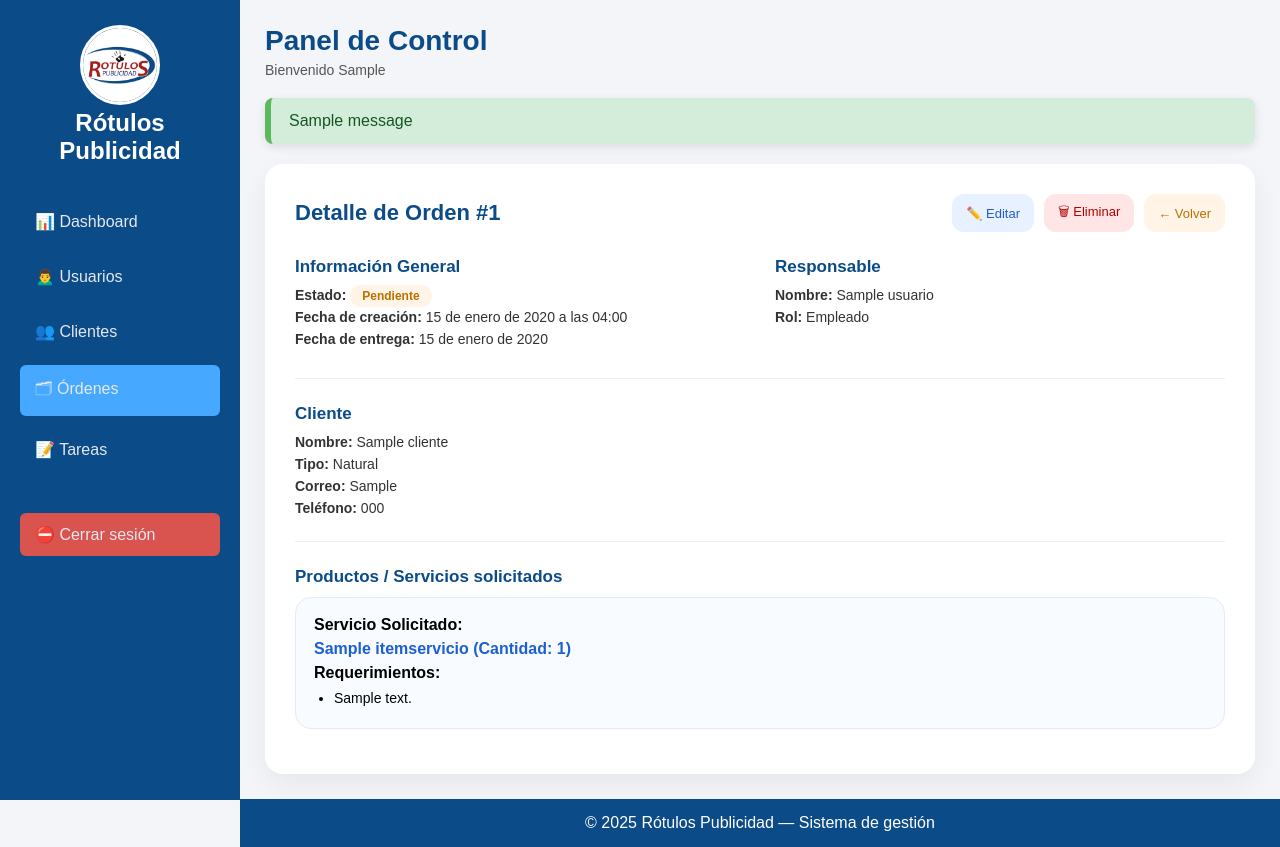
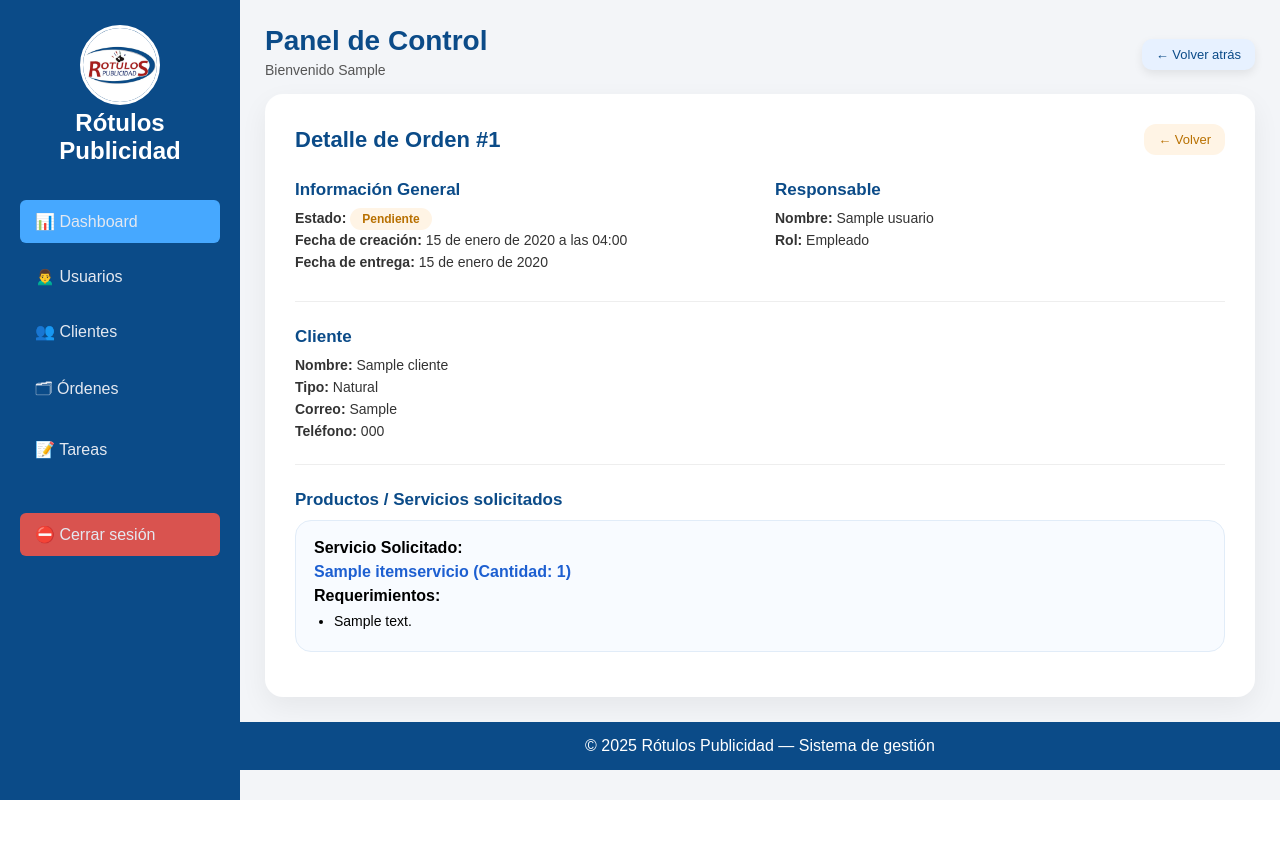
Before and after one commit to tnarvaez006-del/Rpublix, a Django app: page /ordenes/1/ in a window 1280 px wide. After the commit the page ends 800 px from the top, so only its background shows below. Run offline with Django 5.2, Linux system fonts and the light colour scheme; a user stored in the database is signed in; tables that the repository leaves empty hold one stand-in row (values such as "Sample post"); one stand-in notice (Sample message) is shown.

Commit message:
jbhsjufdsofoi

```diff
--- a/appR/static/appR/css/dashboard.css
+++ b/appR/static/appR/css/dashboard.css
@@ -5,7 +5,6 @@
     --rojo: #d9534f;
     --verde: #5cb85c;
     --amarillo: #f0ad4e;
-    --info: #17a2b8;
     --sombra: 0 3px 10px rgba(0,0,0,.1);
     --radio: 14px;
     --trans: .3s ease;
@@ -23,7 +22,8 @@ body {
     min-height: 100vh;
 }
 
-/* SIDEBAR */
+/* ================= SIDEBAR ================= */
+
 .sidebar {
     width: 240px;
     position: fixed;
@@ -71,7 +71,8 @@ body {
     background: var(--rojo);
 }
 
-/* MAIN */
+/* ================= MAIN ================= */
+
 .main {
     margin-left: 240px;
     padding: 25px;
@@ -88,50 +89,39 @@ body {
     color: #555;
 }
 
-/* MENSAJES */
-.messages-container{
-    margin: 20px 0;
+/* ===== HEADER TOP (BOTÓN A LA DERECHA) ===== */
+
+.header-top {
+    display: flex;
+    align-items: center;
+    margin-bottom: 10px;
 }
 
-.alert{
-    padding: 14px 18px;
-    border-radius: 8px;
-    margin-bottom: 12px;
-    font-weight: 500;
-    box-shadow: var(--sombra);
-    animation: fadeIn .4s ease;
+.title-box {
+    display: flex;
+    flex-direction: column;
 }
 
-.alert.success{
-    background: #d4edda;
-    color: #155724;
-    border-left: 6px solid var(--verde);
+.btn-back {
+    margin-left: auto;
+    background: #e7f1ff;
+    color: #0B4B88;
+    border: none;
+    padding: 8px 14px;
+    border-radius: 10px;
+    font-size: 13px;
+    cursor: pointer;
+    transition: .25s;
+    box-shadow: 0 4px 10px rgba(0,0,0,.08);
 }
 
-.alert.error{
-    background: #f8d7da;
-    color: #721c24;
-    border-left: 6px solid var(--rojo);
+.btn-back:hover {
+    transform: translateY(-2px);
+    background: #d6e8ff;
 }
 
-.alert.warning{
-    background: #fff3cd;
-    color: #856404;
-    border-left: 6px solid var(--amarillo);
-}
+/* ================= BOTÓN HAMBURGUESA ================= */
 
-.alert.info{
-    background: #d1ecf1;
-    color: #0c5460;
-    border-left: 6px solid var(--info);
-}
-
-@keyframes fadeIn{
-    from{opacity:0; transform: translateY(-6px);}
-    to{opacity:1; transform: translateY(0);}
-}
-
-/* BOTÓN */
 .menu-toggle {
     display: none;
     position: fixed;
@@ -147,7 +137,8 @@ body {
     z-index: 1100;
 }
 
-/* OVERLAY */
+/* ================= OVERLAY ================= */
+
 .overlay {
     display: none;
     position: fixed;
@@ -156,7 +147,8 @@ body {
     z-index: 900;
 }
 
-/* FOOTER */
+/* ================= FOOTER ================= */
+
 .footer {
     margin-left: 240px;
     background: var(--azul);
@@ -166,7 +158,8 @@ body {
     transition: var(--trans);
 }
 
-/* RESPONSIVE */
+/* ================= RESPONSIVE ================= */
+
 @media (max-width: 900px) {
 
     .menu-toggle {
--- a/appR/templates/appR/dashboard_P.html
+++ b/appR/templates/appR/dashboard_P.html
@@ -1,11 +1,11 @@
 {% load static %}
 <!DOCTYPE html>
 <html lang="es">
-
 <head>
     <meta charset="UTF-8">
     <meta name="viewport" content="width=device-width, initial-scale=1.0">
     <title>Dashboard | Rótulos Publicidad</title>
+
     <link rel="stylesheet" href="{% static 'appR/css/dashboard.css' %}">
     {% block extra_css %}{% endblock %}
 </head>
@@ -21,33 +21,12 @@
     </div>
 
     <nav class="menu">
-
-            <a href="{% url 'inicio' %}" class="{% if request.resolver_match.url_name == 'inicio' %}active{% endif %}">
-                📊 Dashboard
-            </a>
-
-            <a href="{% url 'list' %}"
-                class="{% if request.resolver_match.url_name == 'list' or request.resolver_match.url_name == 'editar_usuario' or request.resolver_match.url_name == 'agregar_usuario' or request.resolver_match.url_name == 'deshabilitar_usuario' or request.resolver_match.url_name == 'habilitar_usuario' or request.resolver_match.url_name == 'eliminar_usuario' %}active{% endif %}">
-                🙍‍♂️ Usuarios
-            </a>
-
-            <a href="{% url 'clientes_list' %}"
-                class="{% if request.resolver_match.url_name == 'clientes_list' or request.resolver_match.url_name == 'cliente_agregar' or request.resolver_match.url_name == 'cliente_editar' %}active{% endif %}">
-                👥 Clientes
-            </a>
-
-            <a href="{% url 'ordenes_list' %}"
-                class="{% if request.resolver_match.url_name == 'ordenes_list' or request.resolver_match.url_name == 'orden_create' or request.resolver_match.url_name == 'orden_detail' or request.resolver_match.url_name == 'orden_edit' or request.resolver_match.url_name == 'orden_delete' or request.resolver_match.url_name == 'orden_revision' %}active{% endif %}">
-                🗂 Órdenes
-            </a>
-
-            <a href="{% url 'mis_tareas' %}"
-                class="{% if request.resolver_match.url_name == 'mis_tareas' or request.resolver_match.url_name == 'completar_tarea' or request.resolver_match.url_name == 'eliminar_tarea' %}active{% endif %}">
-                📝 Tareas
-            </a>
-
+        <a href="{% url 'inicio' %}" class="active">📊 Dashboard</a>
+        <a href="{% url 'list' %}">🙍‍♂️ Usuarios</a>
+        <a href="{% url 'clientes_list' %}">👥 Clientes</a>
+        <a href="{% url 'ordenes_list' %}">🗂 Órdenes</a>
+        <a href="{% url 'mis_tareas' %}">📝 Tareas</a>
         <a href="{% url 'logout' %}" class="logout">⛔ Cerrar sesión</a>
-
     </nav>
 </aside>
 
@@ -56,22 +35,25 @@
     <button class="menu-toggle" id="menuToggle">☰</button>
 
     <header class="header">
+        <div class="header-top">
+
+            <div class="title-box">
                 <h1>Panel de Control</h1>
                 <p>Bienvenido {{ user.first_name }}</p>
+            </div>
+
+            {% if request.resolver_match.url_name != 'inicio' %}
+            <button class="btn-back" onclick="history.back()">
+                ← Volver atrás
+            </button>
+            {% endif %}
+
+        </div>
     </header>
 
-        {% if messages %}
-        <div class="messages-container">
-            {% for message in messages %}
-            <div class="alert {{ message.tags }}">
-                {{ message }}
-            </div>
-            {% endfor %}
-        </div>
-        {% endif %}
-
     <main>
-            {% block contenido_dashboard %}{% endblock %}
+        {% block contenido_dashboard %}
+        {% endblock %}
     </main>
 
 </div>
@@ -82,5 +64,4 @@
 
 <script src="{% static 'appR/js/dashboard.js' %}"></script>
 </body>
-
 </html>
--- a/appR/templates/appR/orden_detail.html
+++ b/appR/templates/appR/orden_detail.html
@@ -1,49 +1,67 @@
 {% extends "appR/dashboard_P.html" %}
 {% load static %}
+
 {% block extra_css %}
 <link rel="stylesheet" href="{% static 'appR/css/orden_detalle.css' %}">
 {% endblock %}
 
-
 {% block contenido_dashboard %}
 <div class="panel">
 
+    <!-- HEADER -->
     <div class="header-panel">
         <h2>Detalle de Orden #{{ orden.id }}</h2>
-
         <div class="actions">
-            <a href="{% url 'orden_edit' orden.id %}" class="btn small edit">✏️ Editar</a>
-            <button class="btn small danger" onclick="openDeleteModal()">🗑 Eliminar</button>
             <a href="{% url 'ordenes_list' %}" class="btn small warn">← Volver</a>
         </div>
     </div>
 
+    <!-- INFORMACIÓN GENERAL Y RESPONSABLE -->
     <div class="two-cols">
         <div>
             <h3>Información General</h3>
-            <p><strong>Estado:</strong>
-                <span
-                    class="badge {% if orden.estado == 'Completado' %}success{% elif orden.estado == 'Cancelado' %}danger{% else %}warn{% endif %}">
+
+            <p>
+                <strong>Estado:</strong>
+                <span class="badge
+                    {% if orden.estado == 'Completado' %}success
+                    {% elif orden.estado == 'Cancelado' %}danger
+                    {% else %}warn
+                    {% endif %}">
                     {{ orden.estado }}
                 </span>
             </p>
+
             <p><strong>Fecha de creación:</strong> {{ orden.fecha_creacion }}</p>
             <p><strong>Fecha de entrega:</strong> {{ orden.fecha_entrega }}</p>
         </div>
 
         <div>
             <h3>Responsable</h3>
-            <p><strong>Nombre:</strong>
-                {% if orden.responsable %}{{ orden.responsable.nombre_completo }}{% else %}—{% endif %}
+
+            <p>
+                <strong>Nombre:</strong>
+                {% if orden.responsable %}
+                    {{ orden.responsable.nombre_completo }}
+                {% else %}
+                    —
+                {% endif %}
             </p>
-            <p><strong>Rol:</strong>
-                {% if orden.responsable %}{{ orden.responsable.rol }}{% else %}—{% endif %}
+
+            <p>
+                <strong>Rol:</strong>
+                {% if orden.responsable %}
+                    {{ orden.responsable.rol }}
+                {% else %}
+                    —
+                {% endif %}
             </p>
         </div>
     </div>
 
     <hr>
 
+    <!-- CLIENTE -->
     <h3>Cliente</h3>
     <p><strong>Nombre:</strong> {{ orden.cliente.nombre }}</p>
     <p><strong>Tipo:</strong> {{ orden.cliente.tipo_cliente }}</p>
@@ -52,10 +70,11 @@
 
     <hr>
 
+    <!-- PRODUCTOS / SERVICIOS -->
     <h3>Productos / Servicios solicitados</h3>
+
     {% for item in items_con_req %}
-    <div class="card" style="margin-bottom:15px;">
-        <!-- Título del servicio -->
+        <div class="card" style="margin-bottom: 15px;">
             <strong>Servicio Solicitado:</strong>
             <h4>{{ item.nombre }} (Cantidad: {{ item.cantidad }})</h4>
 
@@ -74,31 +93,5 @@
         <p>No hay productos registrados en esta orden.</p>
     {% endfor %}
 
-
 </div>
-
-<!-- Modal eliminar -->
-<div id="deleteModal" class="modal">
-    <div class="modal-content">
-        <h3>⚠️ Confirmar eliminación</h3>
-        <p>¿Estás seguro de eliminar la orden <strong>#{{ orden.id }}</strong>? Esta acción no se puede deshacer.</p>
-        <form method="POST" action="{% url 'orden_delete' orden.id %}">
-            {% csrf_token %}
-            <div class="modal-actions">
-                <button type="button" class="btn warn" onclick="closeDeleteModal()">Cancelar</button>
-                <button type="submit" class="btn danger">Sí, eliminar</button>
-            </div>
-        </form>
-    </div>
-</div>
-
-<script>
-    function openDeleteModal() {
-        document.getElementById("deleteModal").style.display = "flex";
-    }
-    function closeDeleteModal() {
-        document.getElementById("deleteModal").style.display = "none";
-    }
-</script>
-
 {% endblock %}
```
Also changed, not shown: appR/static/appR/css/ordenes.css (+46 -15 lines), appR/templates/appR/ordenes_list.html (+55 -29 lines). Lines whose indentation alone changed are shown as unchanged.
